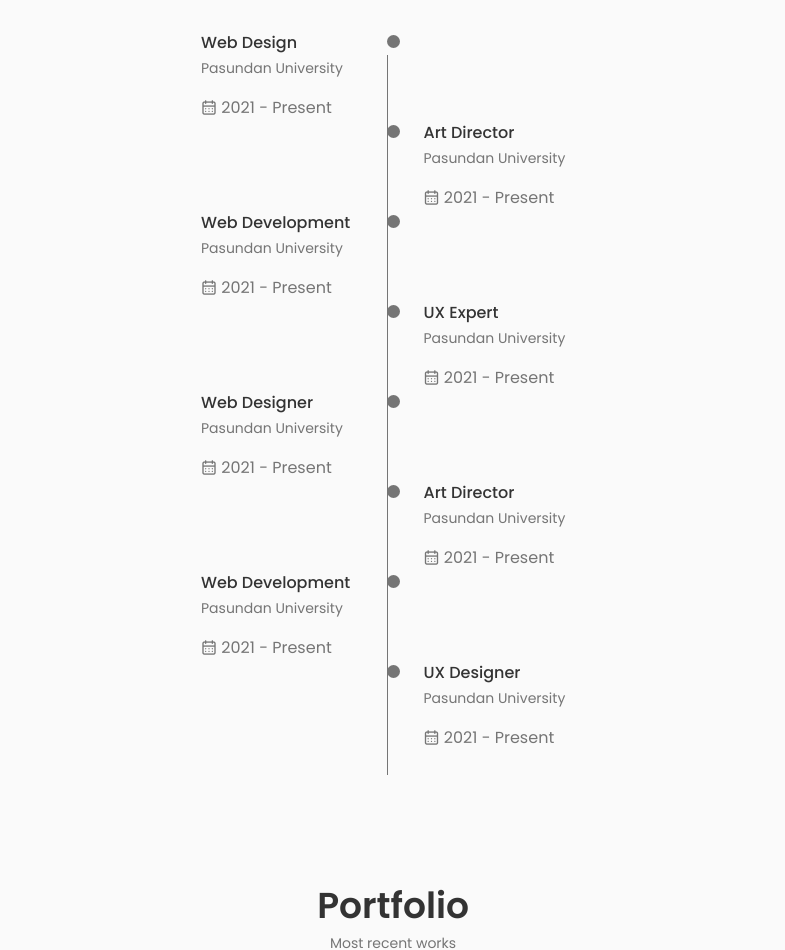
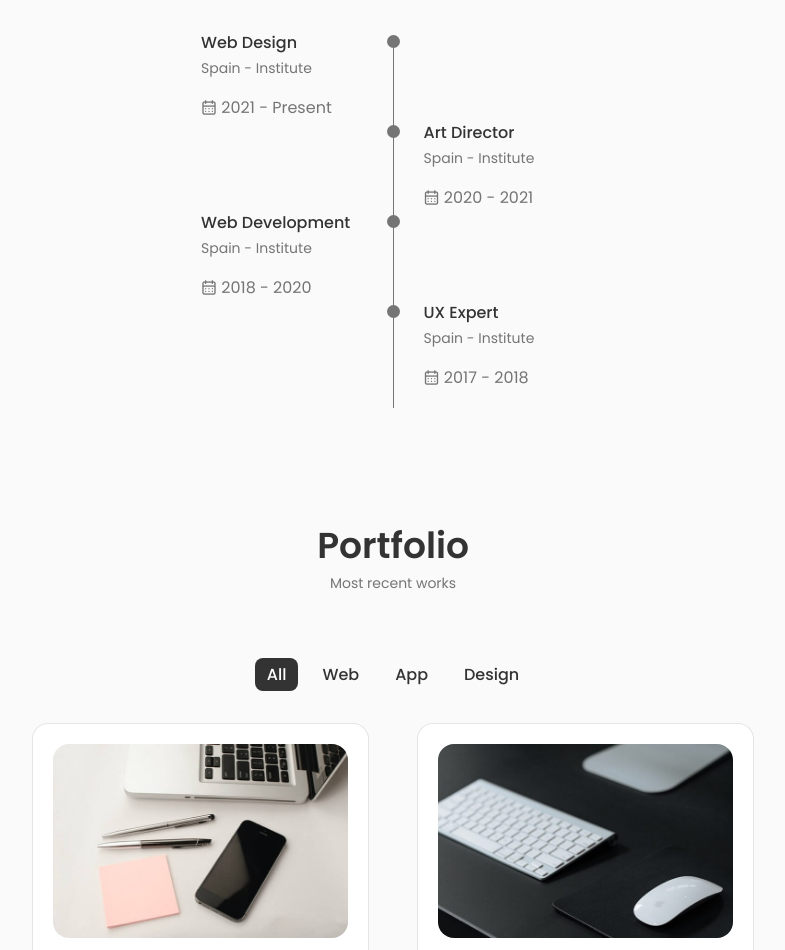
Before and after one commit to vinaanurfauziah/portfolio-web, a React (Vite) app: page / in a window 1280 px wide. Shown: the part 2800-3750 px from the top of the page, without its empty margins (247-1032 px from the left). Built offline with nearby package versions, Linux system fonts and the light colour scheme.

Commit message:
fix qualification

```diff
--- a/src/components/qualification/Qualification.jsx
+++ b/src/components/qualification/Qualification.jsx
@@ -19,9 +19,10 @@ const Qualification = () => {
             className={
               toggleState === 1
                 ? 'qualification__button qualification__active button--flex'
-                : 'qualification__button button--flex'
+                : 'qualification__button qualification__button button--flex'
             }
-            onClick={() => toggleTab(1)}>
+            onClick={() => toggleTab(1)}
+            >
             <i className='uil uil-graduation-cap qualification__icon'></i>
             Education
           </div>
@@ -30,9 +31,10 @@ const Qualification = () => {
             className={
               toggleState === 2
                 ? 'qualification__button qualification__active button--flex'
-                : 'qualification__button button--flex'
+                : 'qualification__button qualification__button button--flex'
             }
-            onClick={() => toggleTab(2)}>
+            onClick={() => toggleTab(2)}
+            >
             <i className='uil uil-briefcase-alt qualification__icon'></i>
             Experience
           </div>
@@ -49,7 +51,7 @@ const Qualification = () => {
               <div>
                 <h3 className='qualification__title'>Web Design</h3>
                 <span className='qualification__subtitle'>
-                  Pasundan University
+                  Spain - Institute
                 </span>
                 <div className='qualification__calender'>
                   <i className='uil uil-calendar-alt'></i> 2021 - Present
@@ -73,10 +75,10 @@ const Qualification = () => {
               <div>
                 <h3 className='qualification__title'>Art Director</h3>
                 <span className='qualification__subtitle'>
-                  Pasundan University
+                  Spain - Institute
                 </span>
                 <div className='qualification__calender'>
-                  <i className='uil uil-calendar-alt'></i> 2021 - Present
+                  <i className='uil uil-calendar-alt'></i> 2020 - 2021
                 </div>
               </div>
             </div>
@@ -85,7 +87,50 @@ const Qualification = () => {
               <div>
                 <h3 className='qualification__title'>Web Development</h3>
                 <span className='qualification__subtitle'>
-                  Pasundan University
+                  Spain - Institute
+                </span>
+                <div className='qualification__calender'>
+                  <i className='uil uil-calendar-alt'></i> 2018 - 2020
+                </div>
+              </div>
+
+              <div>
+                <span className='qualification__rounder'></span>
+                <span className='qualification__line'></span>
+              </div>
+            </div>
+
+            <div className='qualification__data'>
+              <div></div>
+
+              <div>
+                <span className='qualification__rounder'></span>
+                <span className='qualification__line'></span>
+              </div>
+
+              <div>
+                <h3 className='qualification__title'>UX Expert</h3>
+                <span className='qualification__subtitle'>
+                  Spain - Institute
+                </span>
+                <div className='qualification__calender'>
+                  <i className='uil uil-calendar-alt'></i> 2017 - 2018
+                </div>
+              </div>
+            </div>
+          </div>
+
+          <div
+            className={
+              toggleState === 2
+                ? 'qualification__content qualification__content-active'
+                : 'qualification__content'
+            }>
+            <div className='qualification__data'>
+              <div>
+                <h3 className='qualification__title'>Product Designer</h3>
+                <span className='qualification__subtitle'>
+                  Microsoft - Spain
                 </span>
                 <div className='qualification__calender'>
                   <i className='uil uil-calendar-alt'></i> 2021 - Present
@@ -107,92 +152,28 @@ const Qualification = () => {
               </div>
 
               <div>
-                <h3 className='qualification__title'>UX Expert </h3>
+                <h3 className='qualification__title'>UX Designer</h3>
                 <span className='qualification__subtitle'>
-                  Pasundan University
+                  Apple Inc - Spain
                 </span>
                 <div className='qualification__calender'>
-                  <i className='uil uil-calendar-alt'></i> 2021 - Present
+                  <i className='uil uil-calendar-alt'></i> 2020 - 2021
                 </div>
               </div>
             </div>
-          </div>
 
-          <div
-            className={
-              toggleState === 2
-                ? 'qualification__content qualification__content-active'
-                : 'qualification__content'
-            }>
             <div className='qualification__data'>
               <div>
                 <h3 className='qualification__title'>Web Designer</h3>
-                <span className='qualification__subtitle'>
-                  Pasundan University
-                </span>
+                <span className='qualification__subtitle'>Figma - Spain</span>
                 <div className='qualification__calender'>
-                  <i className='uil uil-calendar-alt'></i> 2021 - Present
+                  <i className='uil uil-calendar-alt'></i> 2018 - 2020
                 </div>
               </div>
 
               <div>
                 <span className='qualification__rounder'></span>
                 <span className='qualification__line'></span>
-              </div>
-            </div>
-
-            <div className='qualification__data'>
-              <div></div>
-
-              <div>
-                <span className='qualification__rounder'></span>
-                <span className='qualification__line'></span>
-              </div>
-
-              <div>
-                <h3 className='qualification__title'>Art Director</h3>
-                <span className='qualification__subtitle'>
-                  Pasundan University
-                </span>
-                <div className='qualification__calender'>
-                  <i className='uil uil-calendar-alt'></i> 2021 - Present
-                </div>
-              </div>
-            </div>
-
-            <div className='qualification__data'>
-              <div>
-                <h3 className='qualification__title'>Web Development</h3>
-                <span className='qualification__subtitle'>
-                  Pasundan University
-                </span>
-                <div className='qualification__calender'>
-                  <i className='uil uil-calendar-alt'></i> 2021 - Present
-                </div>
-              </div>
-
-              <div>
-                <span className='qualification__rounder'></span>
-                <span className='qualification__line'></span>
-              </div>
-            </div>
-
-            <div className='qualification__data'>
-              <div></div>
-
-              <div>
-                <span className='qualification__rounder'></span>
-                <span className='qualification__line'></span>
-              </div>
-
-              <div>
-                <h3 className='qualification__title'>UX Designer </h3>
-                <span className='qualification__subtitle'>
-                  Pasundan University
-                </span>
-                <div className='qualification__calender'>
-                  <i className='uil uil-calendar-alt'></i> 2021 - Present
-                </div>
               </div>
             </div>
           </div>
--- a/src/components/qualification/qualification.css
+++ b/src/components/qualification/qualification.css
@@ -35,9 +35,9 @@
   justify-content: center;
 }
 
-/* .qualification__content {
-    display: none;
-} */
+.qualification__content {
+  display: none;
+}
 
 .qualification__content-active {
   display: block;
@@ -77,7 +77,7 @@
   width: 1px;
   height: 100%;
   background-color: var(--text-color);
-  transform: translateX(6px, -7px);
+  transform: translate(6px, -7px);
 }
 
 /*=============== BREAKPOINTS ===============*/
```
